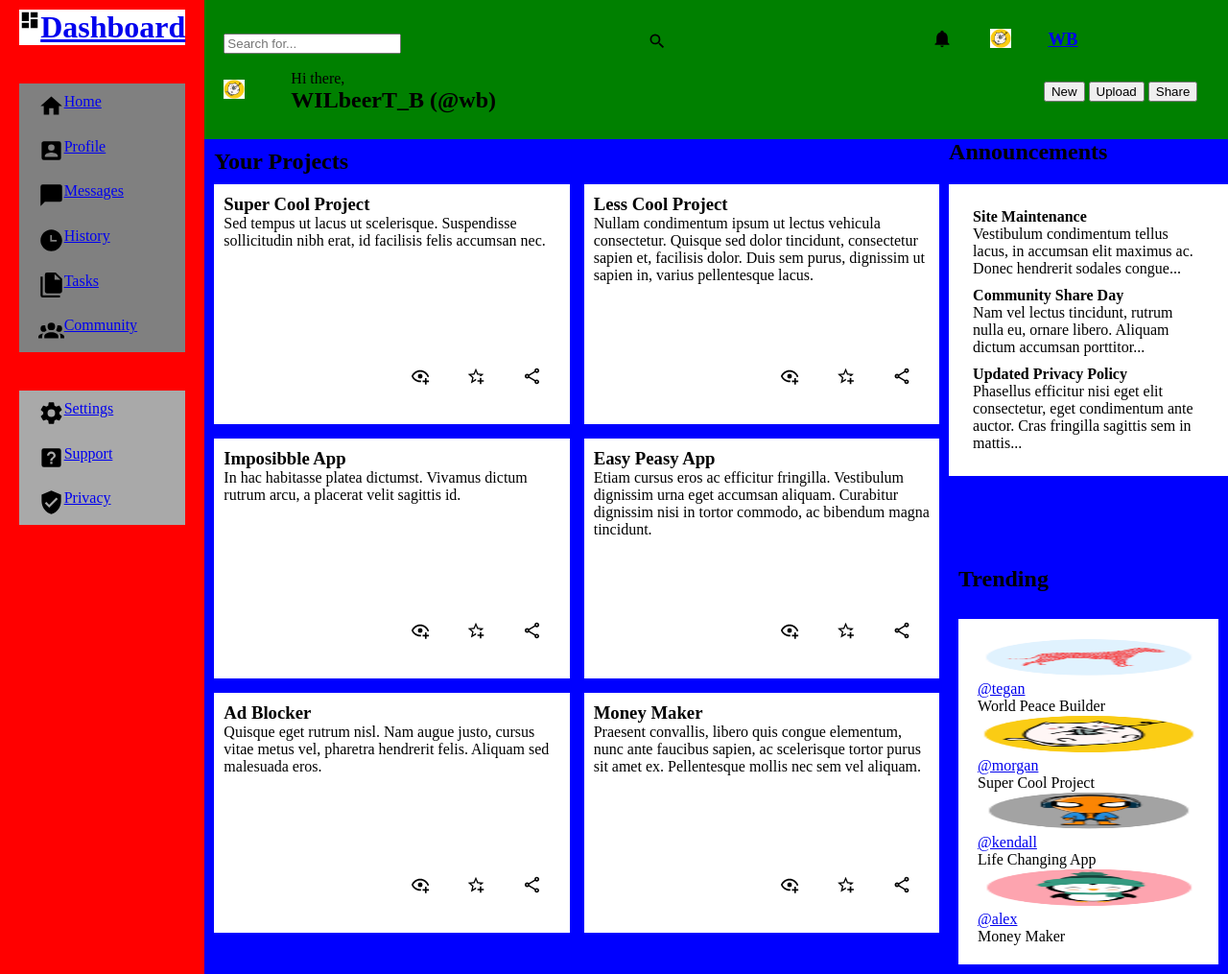
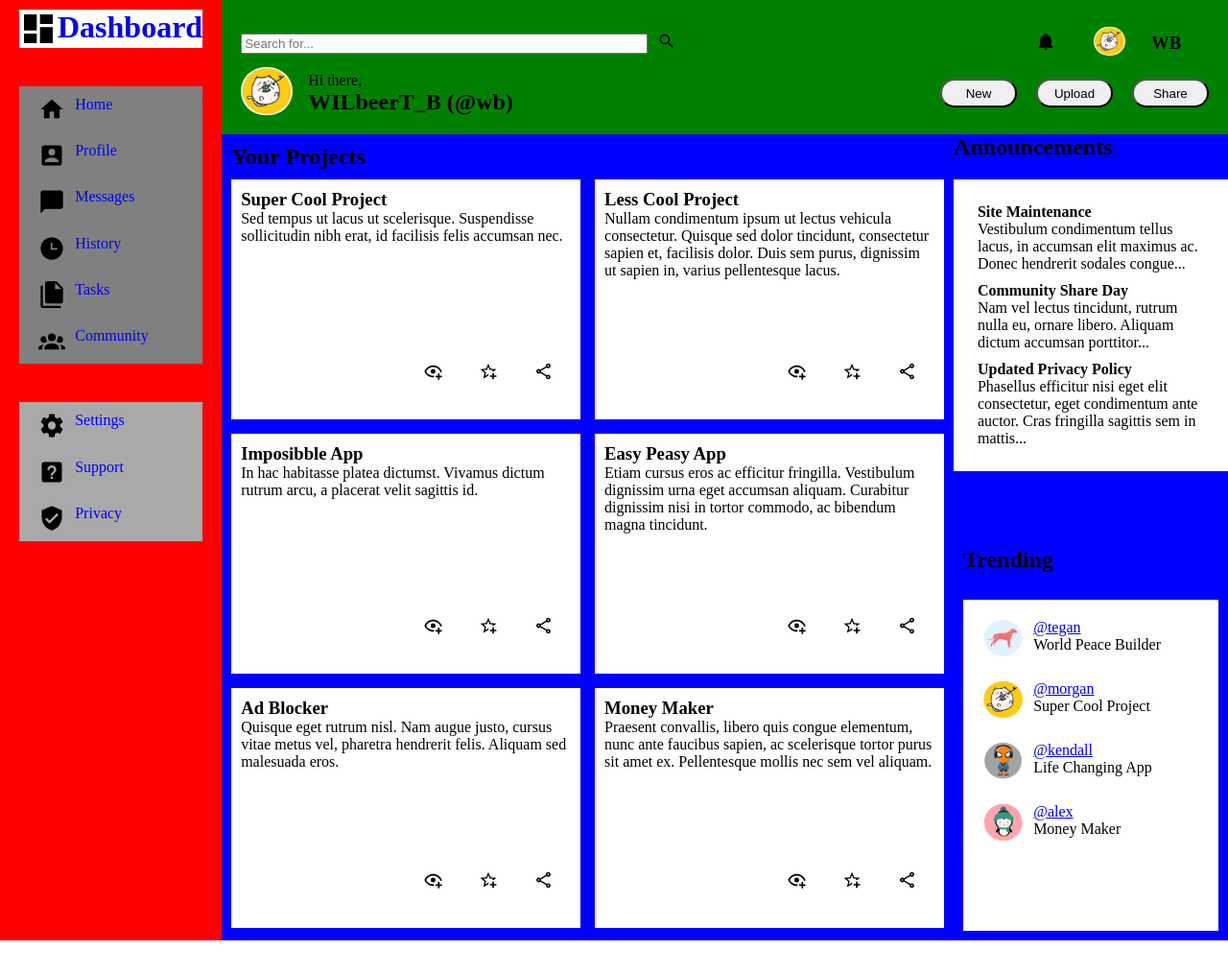
Before and after one commit to WILbeerT-B/admin-dashboard, a plain HTML site: page index.html in a window 1280 px wide. Shown: the whole page at 96% size. After the commit the page ends 980 px from the top, so only its background shows below. Drawn offline with Linux system fonts and the light colour scheme.

Commit message:
Add css to make the layout look nicer
Add margin and padding to adjust the layout; add more
nested grids, make input form flex to adjust the length.

```diff
--- a/index.html
+++ b/index.html
@@ -102,14 +102,14 @@
 
                 <div class="button-part">
 
-                <div id="profile-big-img">
-                    <img id="" src="./images/header/profile1.png" alt="profile-big">
+                    <div>
+                        <img id="profile-big-img" src="./images/header/profile1.png" alt="profile-big">
                     </div>
                     <div class="profile-big-text">
                         <p>Hi there,</p>
                         <h2>WILbeerT_B (@wb)</h2>
                     </div>
-                <div id="buttons">
+                    <div class="buttons">
                         <button type="button" class="btn">New</button>
                         <button type="button" class="btn">Upload</button>
                         <button type="button" class="btn">Share</button>
@@ -297,7 +297,6 @@
                     </div>
                 </div>
             </div>
-
         </div>
     </div>
 </body>
--- a/styles.css
+++ b/styles.css
@@ -32,6 +32,16 @@ body {
     margin: 10px 20px 10px 20px;
 }
 
+.sidebar .dashboard img {
+    height: 40px;
+    width: auto;
+}
+
+.sidebar a {
+    text-decoration: none;
+
+}
+
 .dashboard {
     background-color: white;
     grid-row: 1 / 2;
@@ -48,6 +58,7 @@ body {
 .main-links .link {
     display: grid;
     grid-template-columns: 1fr 4fr;
+    gap: 10px;
 }
 
 .help-links {
@@ -59,6 +70,7 @@ body {
 .help-links .link {
     display: grid;
     grid-template-columns: 1fr 4fr;
+    gap: 10px;
 }
 
 
@@ -95,12 +107,39 @@ body {
     align-self: left;
 }
 
+#input-bar form {
+    display: flex;
+    width: auto;
+}
+
+#input-bar input {
+    flex: 1;
+}
+
 
 
 .user-profile-1 {
     display: grid;
     grid-template-columns: repeat(3, 50px);
     grid-template-rows: 30px;
+    padding: 10px;
+    justify-content: end;
+    align-items: center;
+}
+
+.user-profile-1 div {
+    justify-content: end;
+}
+
+.user-profile-1 #profile-sm-img {
+    height: 30px;
+    width: auto;
+    border-radius: 30px;
+}
+
+.user-profile-1 a {
+    text-decoration: none;
+    color: black;
 }
 
 .button-part {
@@ -109,8 +148,23 @@ body {
     align-items: center;
 }
 
+.button-part #profile-big-img {
+    height: 50px;
+    width: auto;
+    border-radius: 30px;
+}
 
+.button-part .buttons {
+    display: grid;
+    grid-template-columns: repeat(3, 80px);
+    grid-template-rows: 30px;
+    gap: 20px;
+    justify-content: center;
+}
 
+.buttons button {
+    border-radius: 20px;
+}
 
 /* MAIN SECTION */
 .main-content {
@@ -190,7 +244,6 @@ body {
 
 /* Trending */
 .trending-section {
-    /* background-color: white; */
     grid-column: 3 / 4;
     grid-row: 2 / 3;
     margin: 10px;
@@ -202,10 +255,17 @@ body {
     background-color: white;
     margin-top: 20px;
     padding: 20px;
+}
 
+.entry {
+    display: grid;
+    grid-template-columns: 1fr 4fr;
+    padding-bottom: 20px;
+    gap: 10px;
 }
 
 .entry img {
     height: 40px;
     width: 100%;
+    border-radius: 30px;
 }
```
Lines whose indentation alone changed are shown as unchanged.
